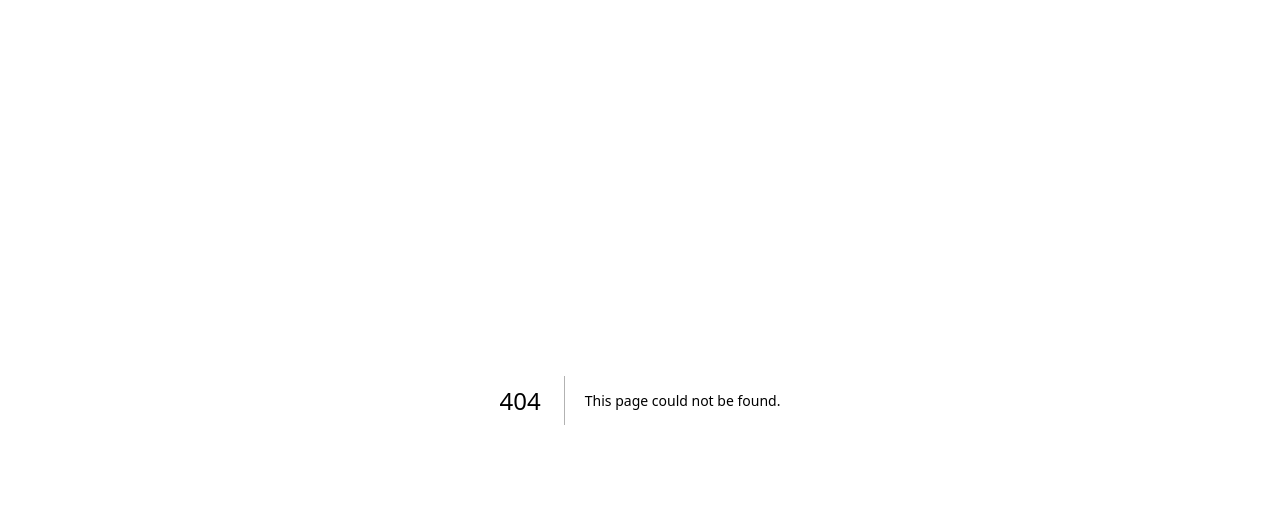
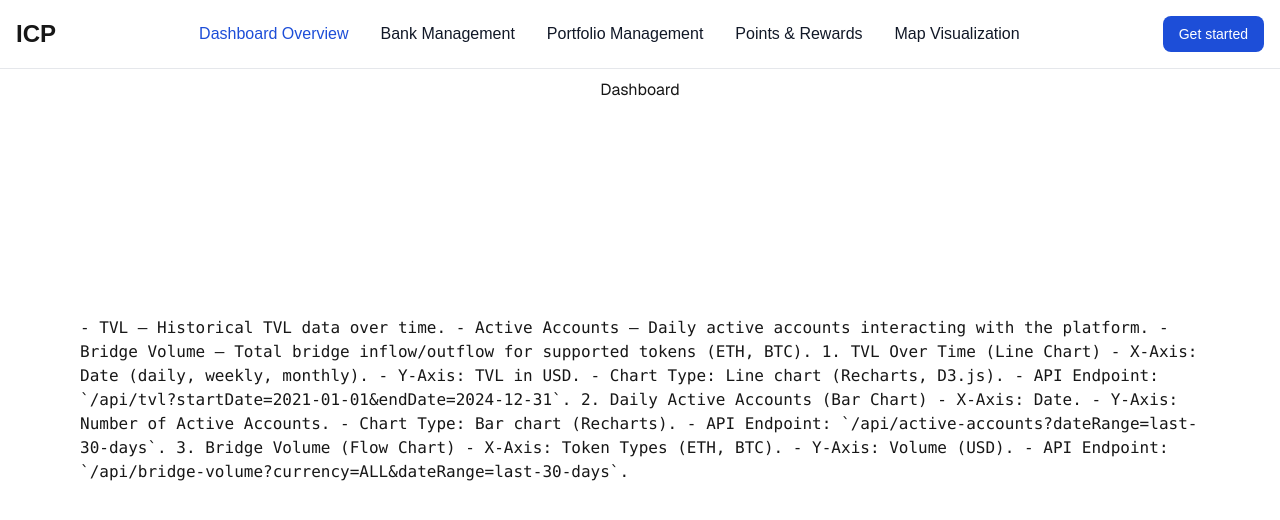
Before and after one commit to jeevan8888/ICP_Dashboard, a Next.js app in the folder icpmap/: page /dashboard in a window 1280 px wide. Before the commit this address had no page. Shown: the top 520 px of the page. Built offline with nearby package versions, Linux system fonts and the light colour scheme.

Commit message:
Navbar added

```diff
--- /dev/null
+++ b/icpmap/app/Navbar.jsx
@@ -0,0 +1,49 @@
+import Link from 'next/link'
+import React from 'react'
+
+const Navbar = () => {
+  return (
+    <>
+
+
+        <nav className="bg-white dark:bg-gray-900 fixed w-full z-20 top-0 start-0 border-b border-gray-200 dark:border-gray-600">
+        <div className="max-w-screen-xl flex flex-wrap items-center justify-between mx-auto p-4">
+        <Link href="/" className="flex items-center space-x-3 rtl:space-x-reverse">
+            <span className="self-center text-2xl font-semibold whitespace-nowrap dark:text-white">ICP</span>
+        </Link>
+        <div className="flex md:order-2 space-x-3 md:space-x-0 rtl:space-x-reverse">
+            <button type="button" className="text-white bg-blue-700 hover:bg-blue-800 focus:ring-4 focus:outline-none focus:ring-blue-300 font-medium rounded-lg text-sm px-4 py-2 text-center dark:bg-blue-600 dark:hover:bg-blue-700 dark:focus:ring-blue-800">Get started</button>
+            <button data-collapse-toggle="navbar-sticky" type="button" className="inline-flex items-center p-2 w-10 h-10 justify-center text-sm text-gray-500 rounded-lg md:hidden hover:bg-gray-100 focus:outline-none focus:ring-2 focus:ring-gray-200 dark:text-gray-400 dark:hover:bg-gray-700 dark:focus:ring-gray-600" aria-controls="navbar-sticky" aria-expanded="false">
+                <span className="sr-only">Open main menu</span>
+                <svg className="w-5 h-5" aria-hidden="true" xmlns="http://www.w3.org/2000/svg" fill="none" viewBox="0 0 17 14">
+                    <path stroke="currentColor" stroke-linecap="round" stroke-linejoin="round" stroke-width="2" d="M1 1h15M1 7h15M1 13h15"/>
+                </svg>
+            </button>
+        </div>
+        <div className="items-center justify-between hidden w-full md:flex md:w-auto md:order-1" id="navbar-sticky">
+            <ul className="flex flex-col p-4 md:p-0 mt-4 font-medium border border-gray-100 rounded-lg bg-gray-50 md:space-x-8 rtl:space-x-reverse md:flex-row md:mt-0 md:border-0 md:bg-white dark:bg-gray-800 md:dark:bg-gray-900 dark:border-gray-700">
+            <li>
+                <Link href="/dashboard" className="block py-2 px-3 text-white bg-blue-700 rounded md:bg-transparent md:text-blue-700 md:p-0 md:dark:text-blue-500" aria-current="page">Dashboard Overview</Link>
+            </li>
+            <li>
+                <Link href="/bank" className="block py-2 px-3 text-gray-900 rounded hover:bg-gray-100 md:hover:bg-transparent md:hover:text-blue-700 md:p-0 md:dark:hover:text-blue-500 dark:text-white dark:hover:bg-gray-700 dark:hover:text-white md:dark:hover:bg-transparent dark:border-gray-700">Bank Management</Link>
+            </li>
+            <li>
+                <Link href="/manage" className="block py-2 px-3 text-gray-900 rounded hover:bg-gray-100 md:hover:bg-transparent md:hover:text-blue-700 md:p-0 md:dark:hover:text-blue-500 dark:text-white dark:hover:bg-gray-700 dark:hover:text-white md:dark:hover:bg-transparent dark:border-gray-700">Portfolio Management</Link>
+            </li>
+            <li>
+                <Link href="/points" className="block py-2 px-3 text-gray-900 rounded hover:bg-gray-100 md:hover:bg-transparent md:hover:text-blue-700 md:p-0 md:dark:hover:text-blue-500 dark:text-white dark:hover:bg-gray-700 dark:hover:text-white md:dark:hover:bg-transparent dark:border-gray-700">Points & Rewards</Link>
+            </li>
+            <li>
+                <Link href="/map" className="block py-2 px-3 text-gray-900 rounded hover:bg-gray-100 md:hover:bg-transparent md:hover:text-blue-700 md:p-0 md:dark:hover:text-blue-500 dark:text-white dark:hover:bg-gray-700 dark:hover:text-white md:dark:hover:bg-transparent dark:border-gray-700">Map Visualization</Link>
+            </li>
+            </ul>
+        </div>
+        </div>
+        </nav>
+
+    </>
+  )
+}
+
+export default Navbar
--- /dev/null
+++ b/icpmap/app/dashboard/page.js
@@ -0,0 +1,33 @@
+export default function Dashboard() {
+  return (
+    <div className="grid grid-rows-[20px_1fr_20px] items-center justify-items-center min-h-screen p-8 pb-20 gap-16 sm:p-20 font-[family-name:var(--font-geist-sans)]">
+      <h1>Dashboard</h1>
+      <code>
+        - TVL – Historical TVL data over time.
+
+        - Active Accounts – Daily active accounts interacting with the platform.
+
+        - Bridge Volume – Total bridge inflow/outflow for supported tokens (ETH, BTC).
+
+
+1. TVL Over Time (Line Chart)
+   - X-Axis: Date (daily, weekly, monthly).
+   - Y-Axis: TVL in USD.
+   - Chart Type: Line chart (Recharts, D3.js).
+   - API Endpoint: `/api/tvl?startDate=2021-01-01&endDate=2024-12-31`.
+
+2. Daily Active Accounts (Bar Chart)
+   - X-Axis: Date.
+   - Y-Axis: Number of Active Accounts.
+   - Chart Type: Bar chart (Recharts).
+   - API Endpoint: `/api/active-accounts?dateRange=last-30-days`.
+
+3. Bridge Volume (Flow Chart)
+   - X-Axis: Token Types (ETH, BTC).
+   - Y-Axis: Volume (USD).
+   - API Endpoint: `/api/bridge-volume?currency=ALL&dateRange=last-30-days`.
+
+</code>
+    </div>
+  );
+}
--- a/icpmap/app/layout.js
+++ b/icpmap/app/layout.js
@@ -1,5 +1,6 @@
 import { Geist, Geist_Mono } from "next/font/google";
 import "./globals.css";
+import Navbar from "./Navbar";
 
 const geistSans = Geist({
   variable: "--font-geist-sans",
@@ -22,6 +23,7 @@
       <body
         className={`${geistSans.variable} ${geistMono.variable} antialiased`}
       >
+        <Navbar />
         {children}
       </body>
     </html>
--- a/icpmap/app/page.js
+++ b/icpmap/app/page.js
@@ -3,99 +3,7 @@
 export default function Home() {
   return (
     <div className="grid grid-rows-[20px_1fr_20px] items-center justify-items-center min-h-screen p-8 pb-20 gap-16 sm:p-20 font-[family-name:var(--font-geist-sans)]">
-      <main className="flex flex-col gap-8 row-start-2 items-center sm:items-start">
-        <Image
-          className="dark:invert"
-          src="/next.svg"
-          alt="Next.js logo"
-          width={180}
-          height={38}
-          priority
-        />
-        <ol className="list-inside list-decimal text-sm text-center sm:text-left font-[family-name:var(--font-geist-mono)]">
-          <li className="mb-2">
-            Get started by editing{" "}
-            <code className="bg-black/[.05] dark:bg-white/[.06] px-1 py-0.5 rounded font-semibold">
-              app/page.js
-            </code>
-            .
-          </li>
-          <li>Save and see your changes instantly.</li>
-        </ol>
-
-        <div className="flex gap-4 items-center flex-col sm:flex-row">
-          <a
-            className="rounded-full border border-solid border-transparent transition-colors flex items-center justify-center bg-foreground text-background gap-2 hover:bg-[#383838] dark:hover:bg-[#ccc] text-sm sm:text-base h-10 sm:h-12 px-4 sm:px-5"
-            href="https://vercel.com/new?utm_source=create-next-app&utm_medium=appdir-template-tw&utm_campaign=create-next-app"
-            target="_blank"
-            rel="noopener noreferrer"
-          >
-            <Image
-              className="dark:invert"
-              src="/vercel.svg"
-              alt="Vercel logomark"
-              width={20}
-              height={20}
-            />
-            Deploy now
-          </a>
-          <a
-            className="rounded-full border border-solid border-black/[.08] dark:border-white/[.145] transition-colors flex items-center justify-center hover:bg-[#f2f2f2] dark:hover:bg-[#1a1a1a] hover:border-transparent text-sm sm:text-base h-10 sm:h-12 px-4 sm:px-5 sm:min-w-44"
-            href="https://nextjs.org/docs?utm_source=create-next-app&utm_medium=appdir-template-tw&utm_campaign=create-next-app"
-            target="_blank"
-            rel="noopener noreferrer"
-          >
-            Read our docs
-          </a>
-        </div>
-      </main>
-      <footer className="row-start-3 flex gap-6 flex-wrap items-center justify-center">
-        <a
-          className="flex items-center gap-2 hover:underline hover:underline-offset-4"
-          href="https://nextjs.org/learn?utm_source=create-next-app&utm_medium=appdir-template-tw&utm_campaign=create-next-app"
-          target="_blank"
-          rel="noopener noreferrer"
-        >
-          <Image
-            aria-hidden
-            src="/file.svg"
-            alt="File icon"
-            width={16}
-            height={16}
-          />
-          Learn
-        </a>
-        <a
-          className="flex items-center gap-2 hover:underline hover:underline-offset-4"
-          href="https://vercel.com/templates?framework=next.js&utm_source=create-next-app&utm_medium=appdir-template-tw&utm_campaign=create-next-app"
-          target="_blank"
-          rel="noopener noreferrer"
-        >
-          <Image
-            aria-hidden
-            src="/window.svg"
-            alt="Window icon"
-            width={16}
-            height={16}
-          />
-          Examples
-        </a>
-        <a
-          className="flex items-center gap-2 hover:underline hover:underline-offset-4"
-          href="https://nextjs.org?utm_source=create-next-app&utm_medium=appdir-template-tw&utm_campaign=create-next-app"
-          target="_blank"
-          rel="noopener noreferrer"
-        >
-          <Image
-            aria-hidden
-            src="/globe.svg"
-            alt="Globe icon"
-            width={16}
-            height={16}
-          />
-          Go to nextjs.org →
-        </a>
-      </footer>
+      <h1>Welcome to Dashboard</h1>
     </div>
   );
 }
```
